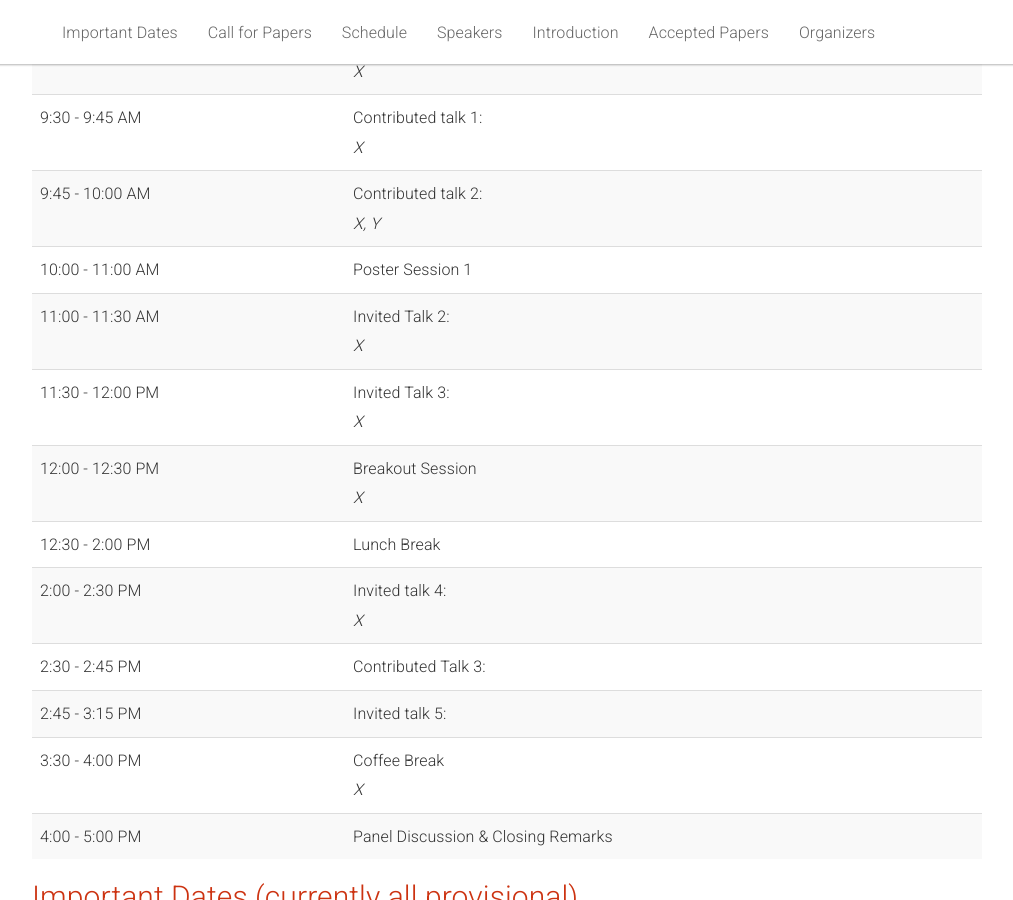
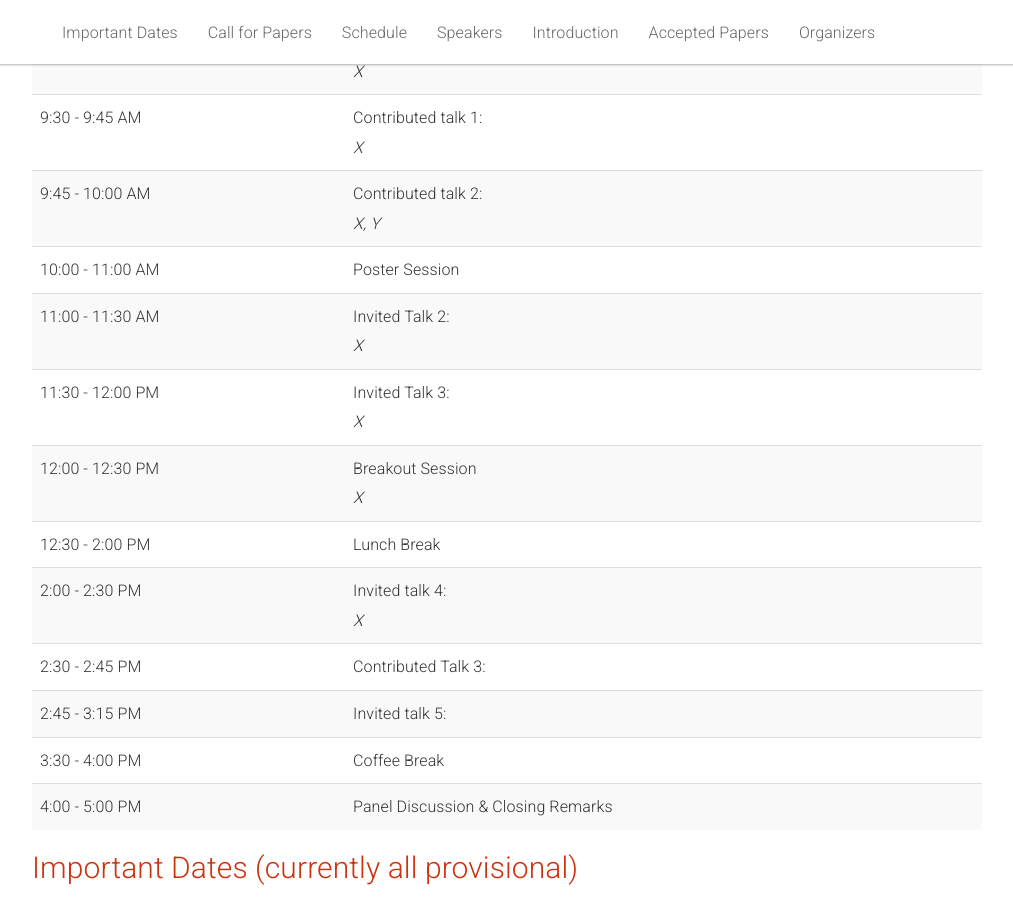
Before and after one commit to autorlworkshop/autorlworkshop.github.io, a Jekyll site: the page built from _pages/home.md, in a window 1280 px wide and 900 px high, scrolled down 1856 px. Shown: the whole window, without its empty margins (133-1146 px from the left). Built offline with Jekyll 4.4.1, drawn with Linux system fonts in a browser that asks for light colours.

Commit message:
Update schedule

```diff
--- a/_pages/home.md
+++ b/_pages/home.md
@@ -136,7 +136,7 @@ acknowledgements: ""
         <tr>
           <td>10:00 - 11:00 AM</td>
           <td>
-            Poster Session 1
+            Poster Session
           </td>
         </tr>
         <tr>
@@ -189,7 +189,6 @@ acknowledgements: ""
           <td>3:30 - 4:00 PM</td>
           <td>
             Coffee Break <br/>
-            <i> X </i>
           </td>
         </tr>
         <tr>
```
